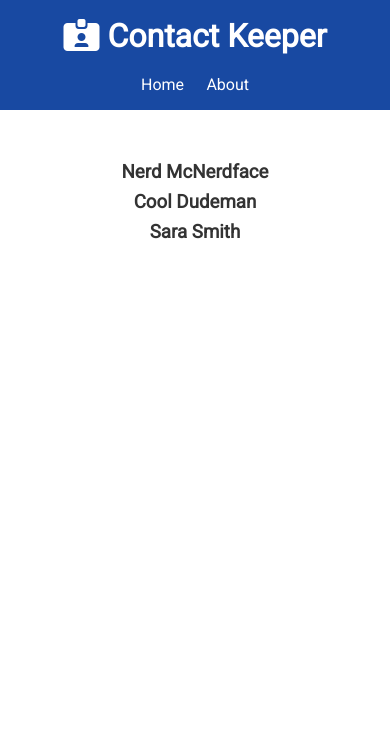
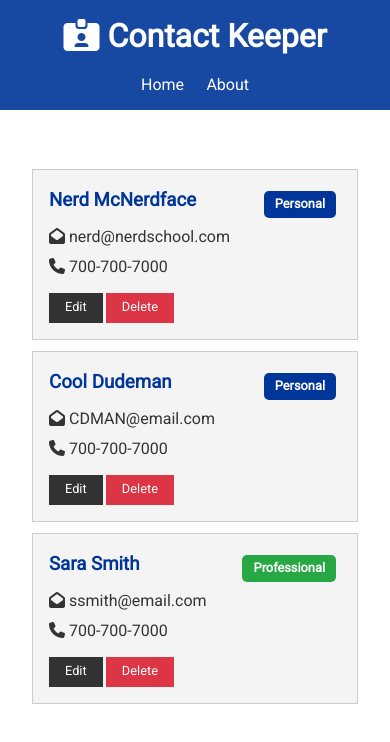
Before and after one commit to arhamilton92/ContactKeeper, a React (Create React App) app in the folder client/: page / in a window 390 px wide. Shown: the top 742 px of the page. Built offline with nearby package versions, Linux system fonts and the light colour scheme.

Commit message:
created ContactItem cads to bring in name, email, phone, edit and delte buttons, and styling.

```diff
--- a/client/src/components/contacts/ContactItem.jsx
+++ b/client/src/components/contacts/ContactItem.jsx
@@ -1,11 +1,42 @@
-import React from 'react'
+import React from "react";
+import PropTypes from 'prop-types';
 
-function ContactItem() {
+function ContactItem({ contact }) {
+    const { name, _id, email, phone, type } = contact;
     return (
-        <div>
-
+        <div className="card bg-light">
+        <h3 className="text-primary text-left">
+            {name}{" "}
+            <span
+            style={{ float: "right" }}
+            className={
+                "badge " +
+                (type === "professional" ? "badge-success" : "badge-primary")
+            }
+            >
+            {type.charAt(0).toUpperCase() + type.slice(1)}
+            </span>
+        </h3>
+        <ul className='list'>
+            { email && (
+            <li>
+                <i className="fas fa-envelope-open"></i> {email}
+            </li>
+            )}
+            { phone && (
+            <li>
+                <i className="fas fa-phone"></i> {phone}
+            </li>
+            )}
+        </ul>
+        <button className="btn btn-dark btn-sm">Edit</button>
+        <button className="btn btn-danger btn-sm">Delete</button>
         </div>
-    )
+    );
 }
 
-export default ContactItem
+ContactItem.propTypes = {
+    contact: PropTypes.object.isRequired,
+}
+
+export default ContactItem;
--- a/client/src/components/contacts/Contacts.jsx
+++ b/client/src/components/contacts/Contacts.jsx
@@ -1,5 +1,6 @@
-import React, { useContext, Fragment } from 'react'
+import React, { useContext, Fragment } from 'react';
 import ContactContext from '../../context/contact/ContactContext';
+import ContactItem from './ContactItem';
 
 function Contacts() {
     const contactContext = useContext(ContactContext);
@@ -9,10 +10,10 @@
     return (
         <Fragment>
             {contacts.map(contact =>
-                <h3>{contact.name}</h3>
+                <ContactItem key={contact._id} contact={contact} />
                 )}
         </Fragment>
     )
-}
+};
 
-export default Contacts
+export default Contacts;
```
